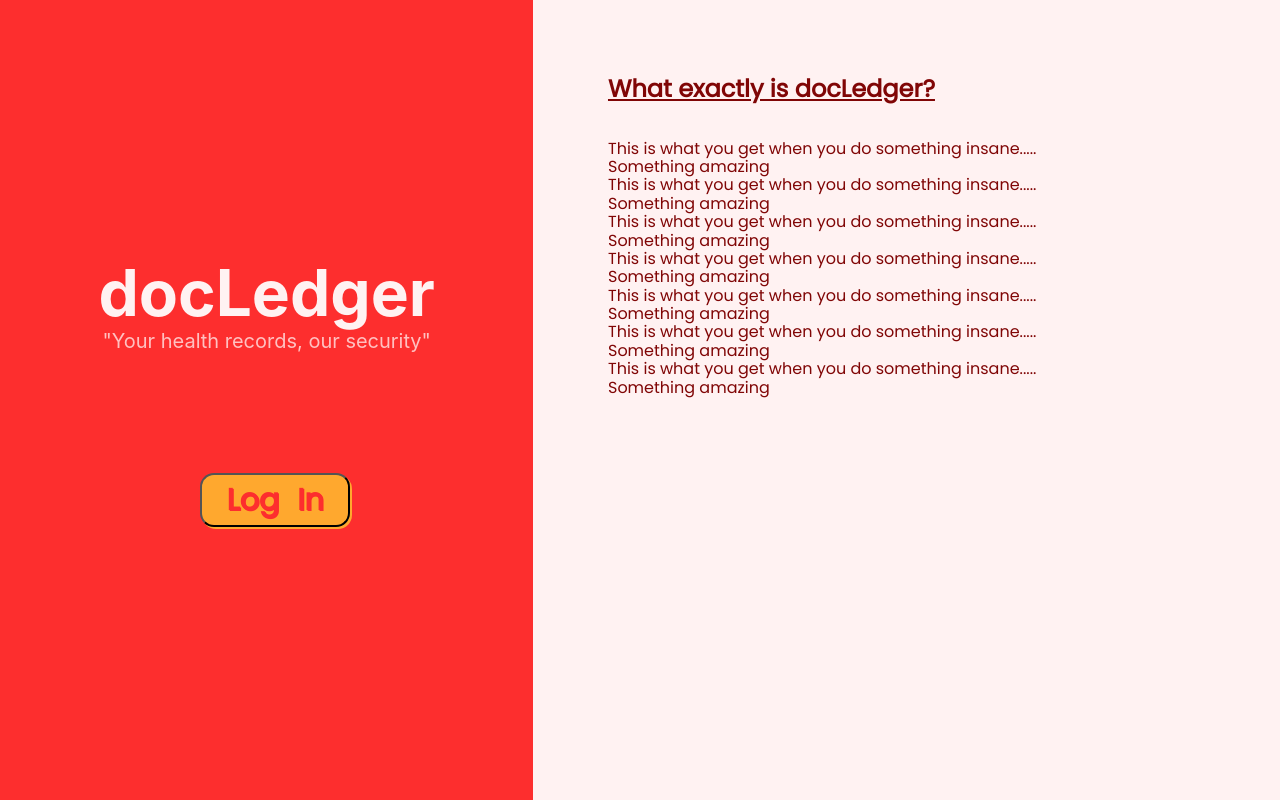
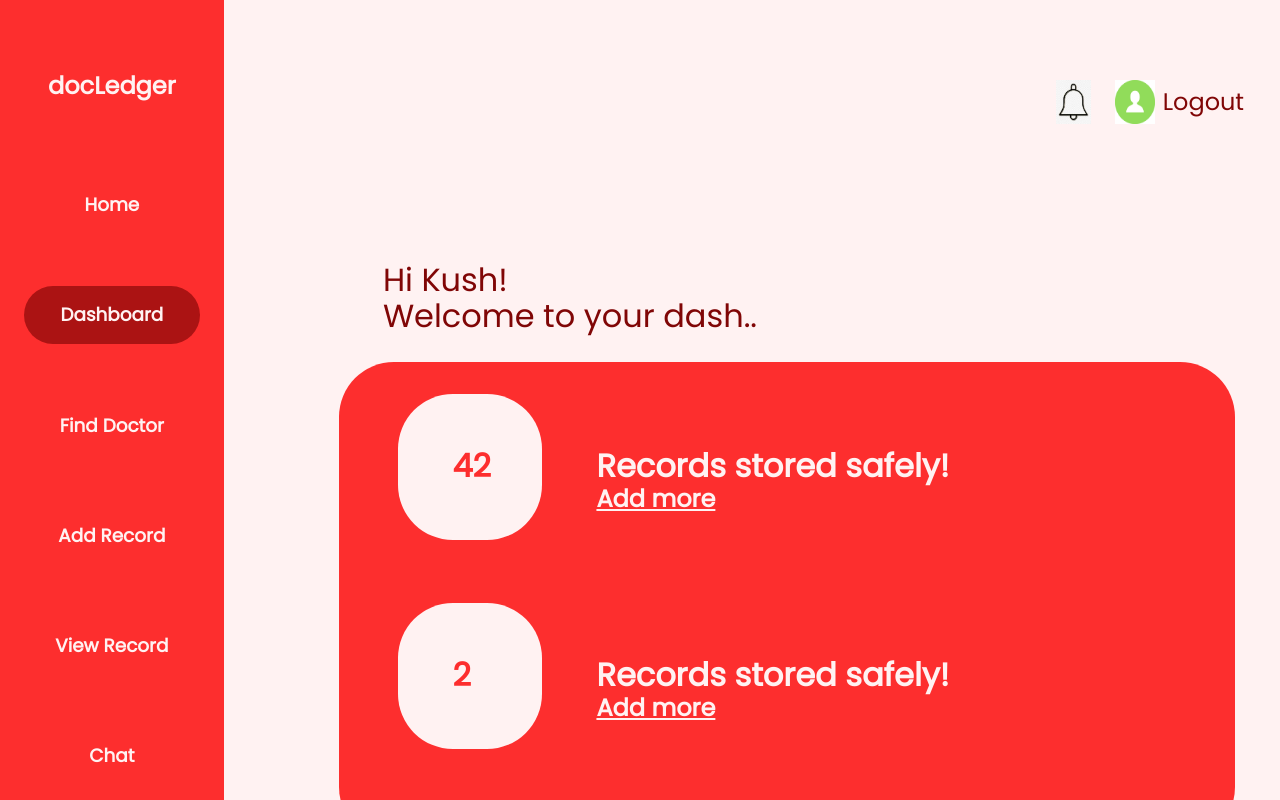
Before and after one commit to kush-daga/SIH2020, a React (Create React App) app in the folder dl/: page / in a window 1280 px wide. Built offline with nearby package versions, Linux system fonts and the light colour scheme.

Commit message:
Started building the Symptom Checker

```diff
--- a/dl/src/App.js
+++ b/dl/src/App.js
@@ -7,15 +7,26 @@ import Signup from "./components/Signup/Signup";
 import Dashboard from "./components/Dashboard/Dashboard";
 import AddRecord from "./components/AddRecord/AddRecord";
 import FindDoctor from "./components/FindDoctor/FindDoctor";
+import SymCheck from "./components/SymCheck/SymCheck";
 
 class App extends Component {
+
+  constructor() {
+    super();
+    this.state = {
+      route:'',
+    }
+  }
+
+
   render() {
     return(
-      <Docs />
+      // <Docs />
       // <Signup />
-      //  <Dashboard />
+       <Dashboard />
       // <AddRecord />
       // <FindDoctor />
+      // <SymCheck />
     )
   }
 }
--- a/dl/src/components/Docs/Docs.jsx
+++ b/dl/src/components/Docs/Docs.jsx
@@ -2,6 +2,7 @@ import React from "react";
 // import "./Docs.css";
 import "tachyons";
 import styled from "styled-components";
+import img1 from "../images/avatar.png";
 
 const Docs = () => {
     return (
@@ -58,6 +59,25 @@ const Docs = () => {
                     </p>
 
                 </DataDocs>
+                <HeadingDocs>
+                    <p>
+                        <b>Technology behind this marvel</b>
+                    </p>
+                </HeadingDocs>
+                <DataDocs>
+                    IPFS: The interplanetary file system
+                    <br />
+                    <img
+                        src={img1}
+                        alt="clinic"
+                        data-placement="bottom"
+                        data-toggle="popover"
+                        data-trigger="hover"
+                        aria-hidden="true"
+                        title data-content="A vast majority of us are fools and good for nothing people"
+                        data-original-title="Clinics"
+                     />
+                </DataDocs>
             </RightDocs>
         </ContainerDocs>
     );
@@ -98,7 +118,7 @@ const HeadingDocs = styled.div`
     font-size: x-large;
 `;
 const DataDocs = styled.div`
-    padding-left: 10%;
+    padding-left: 10vw;
     padding-top: 5%;
     color: #800606;
 `;
--- /dev/null
+++ b/dl/src/components/SymCheck/SymCheck.js
@@ -0,0 +1,78 @@
+import React, { Component } from "react";
+import "tachyons";
+import styled from "styled-components";
+import img1 from "../images/avatar.png";
+import img2 from "../images/notification.jpg";
+class SymCheck extends Component {
+    render(){
+        return(
+            <ContainerSC>
+                <div className="Left flex flex-column" style={{width:"20%"}}>
+                    <ul>
+                        <li style={{fontSize:"x-large",fontWeight:"bold"}}>
+                            docLedger
+                        </li>
+                        <li>
+                            Home
+                        </li>
+                        <li style={{backgroundColor:"rgba(128,6,6,0.65)", color:"#fff2f2",borderRadius:"55px"}}>
+                            Dashboard
+                        </li>
+                        <li>
+                            Find Doctor
+                        </li>
+                        <li>
+                            Add Record
+                        </li>
+                        <li>
+                            View Record
+                        </li>
+                        <li>
+                            Chat
+                        </li>
+                    </ul>
+                </div>
+                <div className="Right flex flex-column" style={{backgroundColor:"#fff2f2",color:"#800606",width:"100%",overflow:"hidden"}}>
+                    <div style={{display:"flex",fontSize:"x-large",paddingLeft:"65vw",paddingTop:"10vh"}}>
+                        <img src={img2} width="35vw" height="auto" style={{paddingRight:"1em"}}/>
+                        <img src={img1} width="40vw" />
+                        <p className="pa2">Logout</p>
+                    </div>
+                    <div className="Up flex" style={{padding:"10px",paddingLeft:"100px"}}>
+                        <div className="WelcomeText pa3" style={{fontSize:"xx-large",textAlign:"justify", paddingTop:"4em", paddingLeft:"1.85em"}}>
+                            Hi Kush! <br /> Welcome to your dash..
+                        </div>
+                    </div>
+                    <div className="flex" style={{paddingTop:"0.05em",paddingLeft:"70px", justifyContent:"center"}}>
+                        <div className="flex flex-wrap pa4 pl2 ma3" style={{width:"70vw", margin:"auto",height:"60vh", backgroundColor:"#fd2e2e", color:"#FFF2F2", paddingBottom:"30px",borderRadius:"55px"}}>
+                            <p style={{marginLeft:"4vw",padding:"1.7em", height:"fit-content",width:"4.5em",backgroundColor:"#fff2f2",color:"#fd2e2e",borderRadius:"55px",fontSize:"xx-large",fontWeight:"650"}}>
+                                42
+                            </p>
+                            <div style={{color:"#fff2f2",fontSize:"xx-large",padding:"1.7em",fontWeight:"bolder",marginRight:"15vw"}}>
+                                Records stored safely!<br /> <p style={{fontSize:"0.75em",textDecoration:"underline"}}> Add more</p>
+                            </div>
+                            <p style={{marginLeft:"4vw",padding:"1.7em", height:"fit-content",width:"4.5em",backgroundColor:"#fff2f2",color:"#fd2e2e",borderRadius:"55px",fontSize:"xx-large",fontWeight:"650"}}>
+                                2
+                            </p>
+                            <div style={{color:"#fff2f2",fontSize:"xx-large",padding:"1.7em",fontWeight:"bolder"}}>
+                                Records stored safely!<br /> <p style={{fontSize:"0.75em",textDecoration:"underline"}}> Add more</p>
+                            </div>
+
+                        </div>
+
+
+
+                    </div>
+                </div>
+            </ContainerSC>
+        )
+    }
+
+}
+export default SymCheck;
+
+const ContainerSC = styled.div`
+    display: flex;
+    height:100vh;
+    font-family:Poppins;
+`;
```
